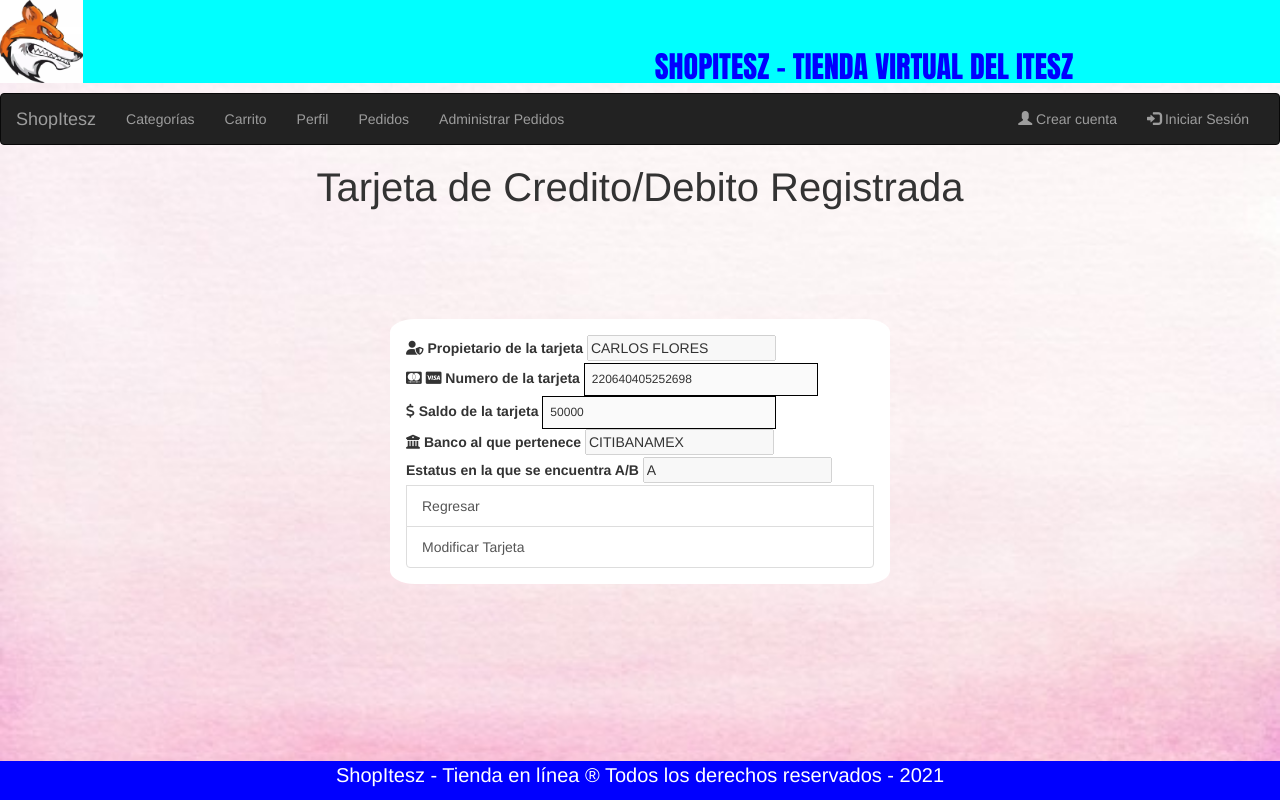
After one commit to carlosflores7/Verano_Shopitesz_Eq7, a Flask app: page /tarjetas/registrada in a window 1280 px wide. The commit adds this page. Run offline with Flask 2, Linux system fonts and the light colour scheme; some libraries are stand-ins or nearby versions.

Commit message:
cosas de mas

```diff
--- a/PruebaAplicacion/app.py
+++ b/PruebaAplicacion/app.py
@@ -36,10 +36,19 @@ def carrito():
 def Tarjetas():
     return render_template('Usuarios/tarjetas.html')
 
+@app.route('/tarjetas/registrada')
+def Tarjetasregistradas():
+    return render_template('Usuarios/tarjetaregistrada.html')
+
+
 
 @app.route('/verperfil')
 def verperfil():
     return render_template('usuarios/VerPerfil.html')
+
+@app.route('/verperfil/modificar')
+def modificarperfil():
+    return render_template('usuarios/modificarperfilcl.html')
 
 @app.route("/pedidosclt")
 def consultarPedidos():
@@ -48,6 +57,10 @@ def consultarPedidos():
 
 @app.route("/pedidosclt/pedidosdetalle")
 def detallesPeddidos():
+    return render_template("pedidosclt/pedidopedircl.html")
+
+@app.route("/pedidosclt/pedidospedir")
+def pedidospedir():
     return render_template("pedidosclt/pedidocliente.html")
 
 @app.route("/vendedorpedido/pedidosad")
--- a/PruebaAplicacion/templates/usuarios/VerPerfil.html
+++ b/PruebaAplicacion/templates/usuarios/VerPerfil.html
@@ -16,8 +16,9 @@
         <li class="list-group-item">Email:123123123asdawdw@sasd</li>
          <li class="list-group-item">tipo (Cliente/Empleado)</li>
           <li class="list-group-item">Estatus:Activo</li>
-        <a href="/tarjetas" class="list-group-item">Tarjeta Registrada</a>
-
+        <a class="list-group-item" href="/tarjetas/registrada">Tarjeta Registrada</a>
+        <a class="list-group-item" href="/verperfil/modificar" >Modificar datos</a>
+        <a href="/tarjetas" class="list-group-item">Modificar Tarjeta</a>
     </ul>
 
 </form>
--- /dev/null
+++ b/PruebaAplicacion/templates/usuarios/tarjetaregistrada.html
@@ -0,0 +1,57 @@
+{% extends 'Comunes/base.html' %}
+{% block navbar %}
+{{super()}}
+{% include 'comunes/menu.html' %}
+{% endblock %}
+{% block contenido %}
+  <script src="https://kit.fontawesome.com/2530d1feb2.js" crossorigin="anonymous"></script>
+<h1>Tarjeta de Credito/Debito Registrada</h1>
+
+<form class="TarjetasCuadro">
+        <div class="contenedor2">
+
+        <div >
+
+            <i class="fas fa-user-shield"></i>
+            <label >Propietario de la tarjeta</label>
+            <input type="text" name="PropietarioTarjeta" maxlength="50" value="CARLOS FLORES" disabled>
+        </div>
+
+        <div >
+             <i class="fab fa-cc-mastercard"></i>
+            <i class="fab fa-cc-visa"></i>
+            <label >Numero de la tarjeta</label>
+            <input type="number" name="NumeroTarjeta" maxlength="16" value="220640405252698" disabled>
+        </div>
+
+        <div >
+            <i class="fas fa-dollar-sign"></i>
+            <label >Saldo de la tarjeta</label>
+            <input type="number" name="Saldo" value="50000" disabled>
+        </div>
+
+        <div >
+            <i class="fas fa-university"></i>
+            <label >Banco al que pertenece</label>
+            <input type="text" name="BancoP" value="CITIBANAMEX" disabled>
+        </div>
+
+        <div >
+            <label >Estatus en la que se encuentra A/B</label>
+            <input type="text" name="Estatus" value="A" disabled>
+        </div>
+
+         <a href="/verperfil" class="list-group-item">Regresar</a>
+            <a href="/tarjetas" class="list-group-item">Modificar Tarjeta</a>
+
+  </div>
+
+</form>
+
+
+
+
+
+
+
+{% endblock %}
```
Also changed, not shown: PruebaAplicacion/templates/pedidosclt/pedidopedircl.html (added, +40 -0 lines), PruebaAplicacion/templates/usuarios/modificarperfilcl.html (added, +25 -0 lines).
